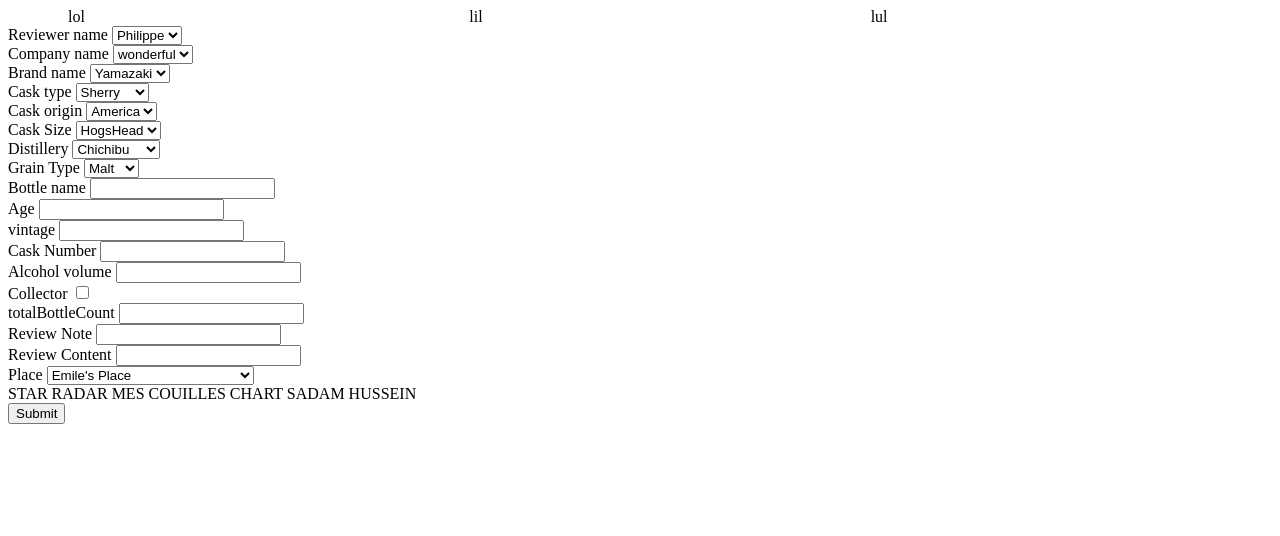
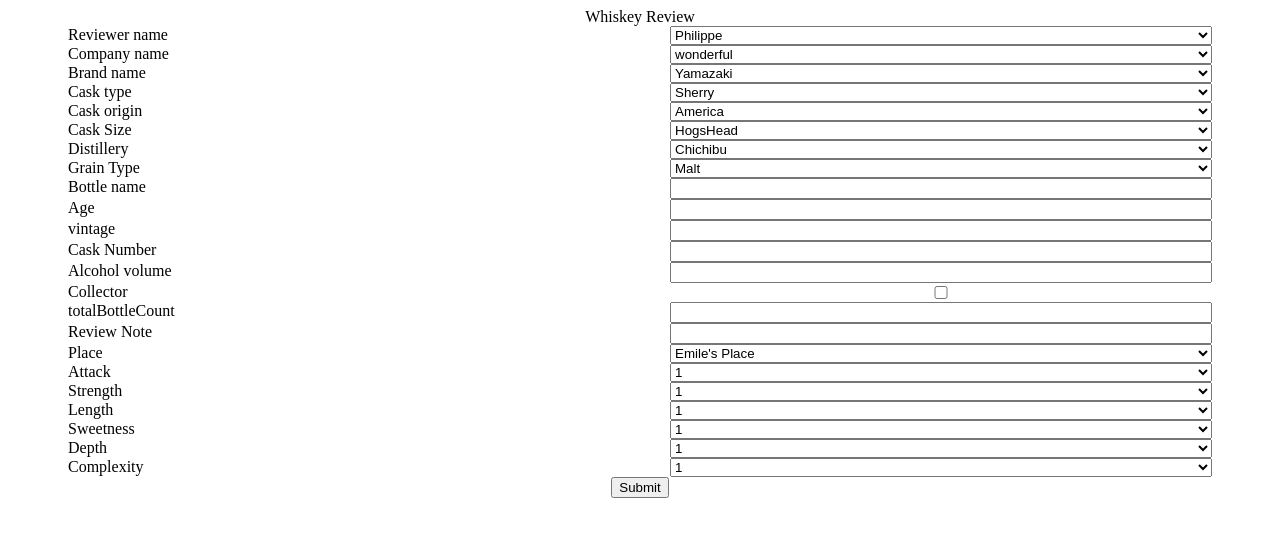
Before and after one commit to mime29/whiskeyManager, a plain HTML site: page index.html in a window 1280 px wide. Drawn offline with Linux system fonts and the light colour scheme; no server answers.

Commit message:
Updated stylesheet

```diff
--- a/index.html
+++ b/index.html
@@ -5,19 +5,8 @@
 <script type="text/javascript" src="js/main.js"></script>
 </head>
 <body>
-	<div class="example">
-		<div class="custom-grid--thirds">
-			<div class="example__column--empty example__column--fancy custom-grid--thirds__a-single-column">
-				lol
-			</div>
-			<div class="example__column--empty example__column--fancy custom-grid--thirds__a-single-column">
-				lil
-			</div>
-			<div class="example__column--empty example__column--fancy custom-grid--thirds__a-single-column">
-				lul
-			</div>
-		</div>
-	</div>
+    <title>Whiskey review</title>
+    <center>Whiskey Review</center>
 	<form>
         <section>
             <div class="formItem">
@@ -110,10 +99,6 @@
             <input type="text" name="reviewNote" id="reviewNote">
             </div>
             <div class="formItem">
-            <label for="reviewContent">Review Content</label>
-            <input type="text" name="reviewContent" id="reviewContent">
-            </div>
-            <div class="formItem">
             <label for="place">Place</label>
             <select name="place" id="place">
                 <option>Emile's Place</option>
@@ -122,9 +107,64 @@
             </div>
         </section>
         <section>
-            STAR RADAR MES COUILLES CHART SADAM HUSSEIN
+            <div class="formItem">
+            <label for="field1">Attack</label>
+            <select name="field1" id="field1">
+                <option>1</option>
+                <option>2</option>
+                <option>3</option>
+                <option>4</option>
+                <option>5</option>
+                <option>6</option>
+            </select>
+            <label for="field1">Strength</label>
+            <select name="field1" id="field1">
+                <option>1</option>
+                <option>2</option>
+                <option>3</option>
+                <option>4</option>
+                <option>5</option>
+                <option>6</option>
+            </select>
+            <label for="field1">Length</label>
+            <select name="field1" id="field1">
+                <option>1</option>
+                <option>2</option>
+                <option>3</option>
+                <option>4</option>
+                <option>5</option>
+                <option>6</option>
+            </select>
+            <label for="field1">Sweetness</label>
+            <select name="field1" id="field1">
+                <option>1</option>
+                <option>2</option>
+                <option>3</option>
+                <option>4</option>
+                <option>5</option>
+                <option>6</option>
+            </select>
+            <label for="field1">Depth</label>
+            <select name="field1" id="field1">
+                <option>1</option>
+                <option>2</option>
+                <option>3</option>
+                <option>4</option>
+                <option>5</option>
+                <option>6</option>
+            </select>
+            <label for="field1">Complexity</label>
+            <select name="field1" id="field1">
+                <option>1</option>
+                <option>2</option>
+                <option>3</option>
+                <option>4</option>
+                <option>5</option>
+                <option>6</option>
+            </select>
+            </div>
         </section>
-        <input type="submit" name="Submit">
+        <center><input type="submit" name="Submit"></center>
 	</form>
 </body>
 <link rel="stylesheet" type="text/css" href="stylesheets/styles.css">
--- a/stylesheets/sass/styles.scss
+++ b/stylesheets/sass/styles.scss
@@ -3,6 +3,11 @@
 
 $custom-grid--thirds: (
     columns: 3,
+    gutter: 60px,
+);
+
+$custom-grid--two: (
+    columns: 2,
     gutter: 60px,
 );
 
@@ -15,5 +20,10 @@
 }
 
 .formItem {
-    display: block;
+    // display: block;
+    @include grid-container;
 }
+
+.formItem * {
+    @include grid-column(1, $custom-grid--two);
+}
```
Also changed, not shown: stylesheets/styles.css, 1 other file.
